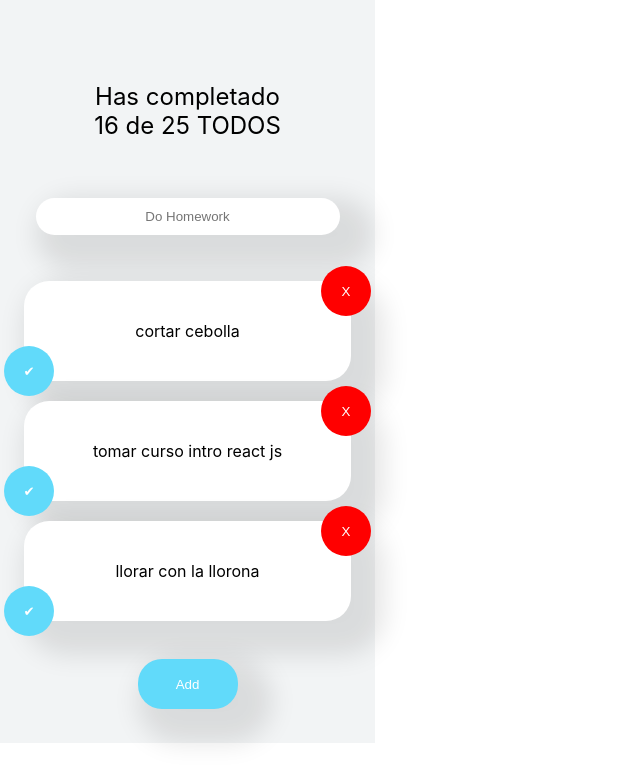
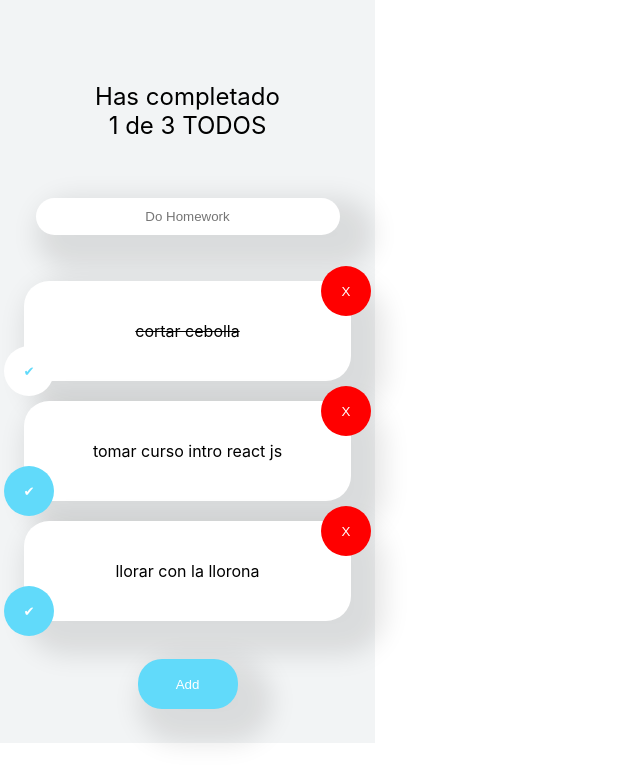
Before and after one commit to BNicDev/TodoMachine, a React (Create React App) app: page / in a window 1280 px wide. Shown: the top 782 px of the page, without its empty margins (0-640 px from the left). Built offline with nearby package versions, Linux system fonts and the light colour scheme.

Commit message:
actualizando estados

```diff
--- a/src/App.css
+++ b/src/App.css
@@ -6,4 +6,7 @@
     width: 375px;
     height: 743px;
     justify-content: center;
+    margin: 0;
+    padding: 0;
+    box-sizing: border-box;
 }
--- a/src/App.js
+++ b/src/App.js
@@ -3,6 +3,7 @@ import TodoSearch from './Components/TodoSearch';
 import TodoList from './Components/TodoList';
 import TodoItems from './Components/TodoItems';
 import CreateTodoButton from './Components/TodoButton/CreateTodoButtton';
+import React from 'react';
 import './App.css'
 
 const defaultTodos = [
@@ -13,10 +14,16 @@ const defaultTodos = [
 ];
 
 function App() {
+  const [todos, setTodos] = React.useState(defaultTodos);
+  const [state, setState] = React.useState('');
+  const completedTodos = todos.filter(todo=>!!todo.completed).length;
+  const totalTodos = todos.length
+
+  console.log('los usuariosn buscan todos' + state)
   return (
     <div className='appContainer'>
-    <TodoCounter completed={16} total ={25}/>
-     <TodoSearch/>
+    <TodoCounter completed={completedTodos} total ={totalTodos}/>
+     <TodoSearch state={state} setState={setState}/>
       <TodoList>
         {defaultTodos.map(todo =>(
           <TodoItems key={todo.text} text={todo.text} completed={todo.completed}/>
--- a/src/Components/TodoButton/CreateTodoButtton.js
+++ b/src/Components/TodoButton/CreateTodoButtton.js
@@ -2,7 +2,7 @@ import './TodoButton.css'
 function CreateTodoButton(){
     return(
        <div className='buttonContainer'>
-         <button className='createButton'>Add</button>
+         <button className='createButton' onClick={(event)=>console.log('le diste click')}>Add</button>
        </div>
     )
 }
--- a/src/Components/TodoItem.css
+++ b/src/Components/TodoItem.css
@@ -44,3 +44,10 @@
     background-color: white;
     color: red;
 }
+.checkButton-active {
+    background-color:white;
+    color: #61DAFA;
+}
+.parrafo-active{
+    text-decoration: line-through;
+}
--- a/src/Components/TodoItems.js
+++ b/src/Components/TodoItems.js
@@ -2,8 +2,8 @@ import './TodoItem.css'
 function TodoItems(props){
     return(
         <li className='containsLi'>
-        <button className='checkButton'>✔</button>
-        <p>{props.text}</p>
+        <button className={`checkButton ${props.completed&&"checkButton-active" }`}>✔</button>
+        <p className={`parrafo ${props.completed&&'parrafo-active'}`}>{props.text}</p>
         <button className='nonButton'>X</button>
       </li>
     );
--- a/src/Components/TodoSearch.css
+++ b/src/Components/TodoSearch.css
@@ -13,3 +13,6 @@
     box-shadow: 17px 17px 26px 17px rgba(0,0,0,0.1);
     border-radius: 25px;
 }
+.in:focus{
+  outline-color:#61DAFA ;
+}
--- a/src/Components/TodoSearch.js
+++ b/src/Components/TodoSearch.js
@@ -1,8 +1,9 @@
 import './TodoSearch.css'
-function TodoSearch(){
+import React  from 'react';
+function TodoSearch(props){
     return(
         <div className='inputContainer'>
-            <input placeholder="Do Homework" className='in'></input>
+            <input placeholder="Do Homework" value={props.state} className='in' onChange={(event)=>props.setState(event.target.value)}></input>
         </div>
     )
 }
```
